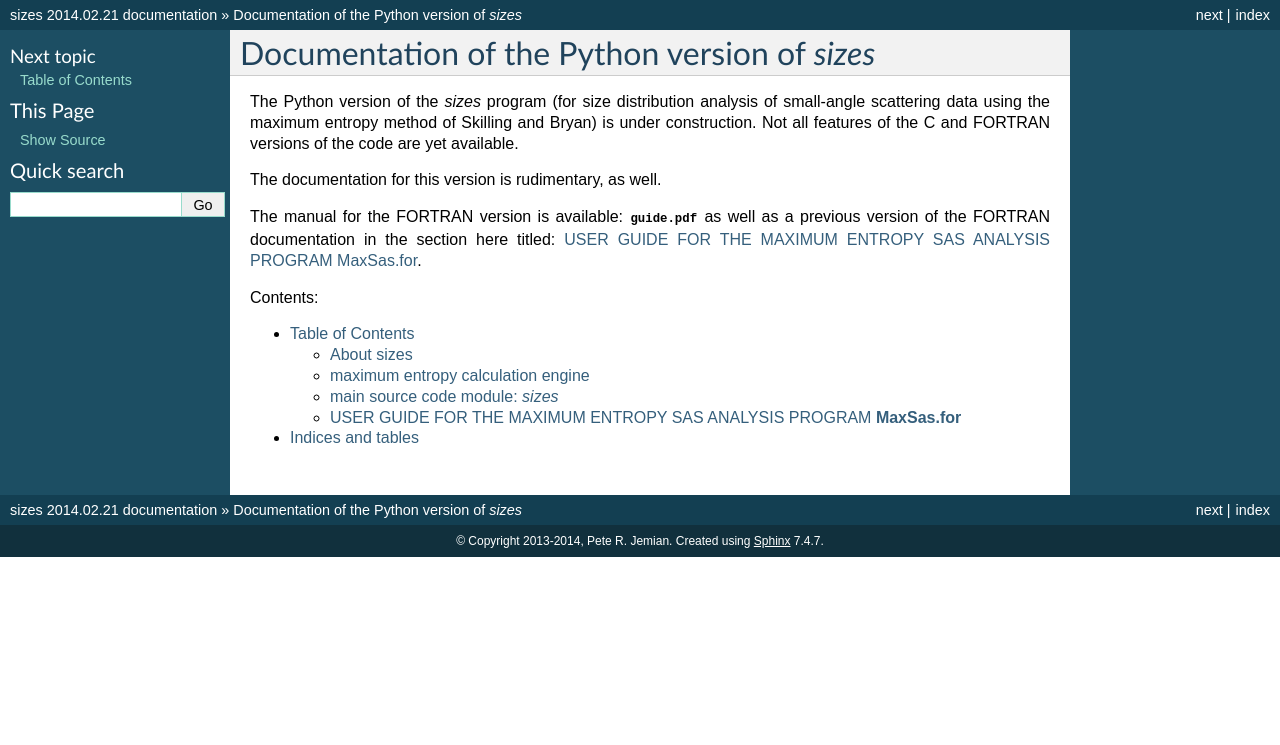
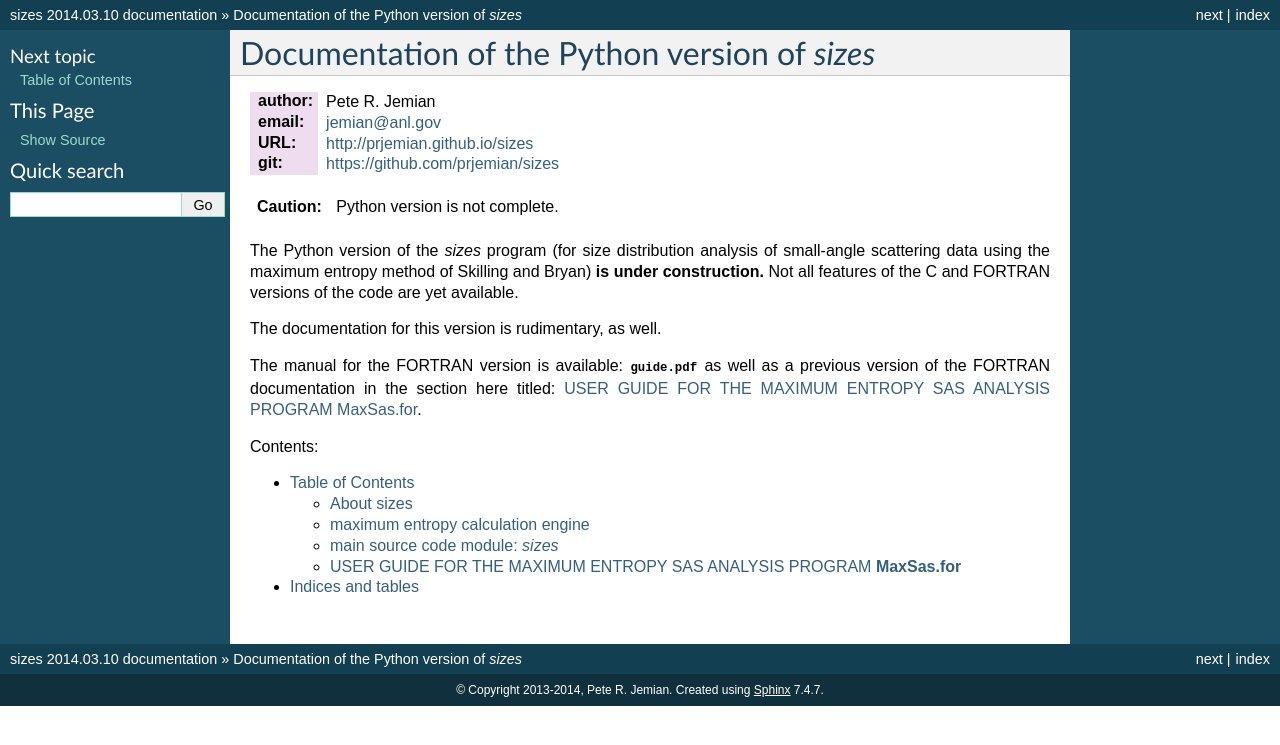
Before and after one commit to desperadocs/sizes, a Sphinx documentation site: the page built from doc/source/index.rst, in a window 1280 px wide. Shown: the top 745 px of the page. Built offline with Sphinx 7.4.7, drawn with Linux system fonts in a browser that asks for light colours.

Commit message:
link to documentation and source repository

```diff
--- a/doc/source/index.rst
+++ b/doc/source/index.rst
@@ -1,9 +1,16 @@
 Documentation of the Python version of `sizes`
 ===============================================
 
+:author: Pete R. Jemian
+:email:  jemian@anl.gov
+:URL:    http://prjemian.github.io/sizes
+:git:    https://github.com/prjemian/sizes
+
+.. caution:: Python version is not complete.
+
 The Python version of the `sizes` program (for size distribution
 analysis of small-angle scattering data using the maximum
-entropy method of Skilling and Bryan) is under construction.
+entropy method of Skilling and Bryan) **is under construction.**
 Not all features of the C and FORTRAN versions of the code are yet available.
 
 The documentation for this version is rudimentary, as well.
--- a/src/SB_MaxEnt/__init__.py
+++ b/src/SB_MaxEnt/__init__.py
@@ -1,7 +1,7 @@
 # $Id$
 
 __project__     = u'sizes'
-__version__     = u'2014.02.21'
+__version__     = u'2014.03.10'
 __author__      = u'Pete R. Jemian'
 __copyright__   = u'2013-2014, ' + __author__
 __description__ = u'General size distribution program for SAS analysis'
```
Also changed, not shown: README.md (deleted, +0 -9 lines), README.rst (added, +16 -0 lines).
